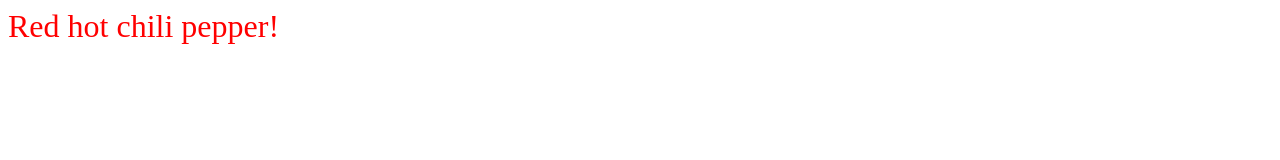
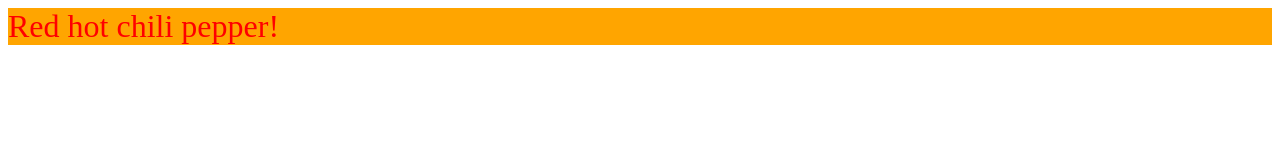
Before and after one commit to jiabinleo/JavaScript, a plain HTML site: page 在javascript中获取css值/index.html in a window 1280 px wide. Drawn offline with Linux system fonts and the light colour scheme.

Commit message:
获取计算样式

```diff
--- /dev/null
+++ b/在javascript中获取css值/css/index.css
@@ -0,0 +1,3 @@
+.element{
+    background-color:orange;
+}
--- a/在javascript中获取css值/index.html
+++ b/在javascript中获取css值/index.html
@@ -5,6 +5,7 @@
     <meta charset="UTF-8">
     <meta name="viewport" content="width=device-width, initial-scale=1.0">
     <meta http-equiv="X-UA-Compatible" content="ie=edge">
+    <link rel="stylesheet" href="./css/index.css">
     <script src="./js/index.js"></script>
     <title>Document</title>
 </head>
--- a/在javascript中获取css值/js/index.js
+++ b/在javascript中获取css值/js/index.js
@@ -2,9 +2,15 @@ window.onload=function(){
     const element = document.querySelector('.element');
 
     const fontSize = element.style.fontSize;
-    console.log(fontSize)
+    console.log(fontSize);
 
     const color = element.style.color;
-    console.log(color)
+    console.log(color);
 
+
+    const style = getComputedStyle(element);
+    console.log(style)
+
+    const backgroundColor = style.backgroundColor;
+    console.log(backgroundColor)
 }
```
